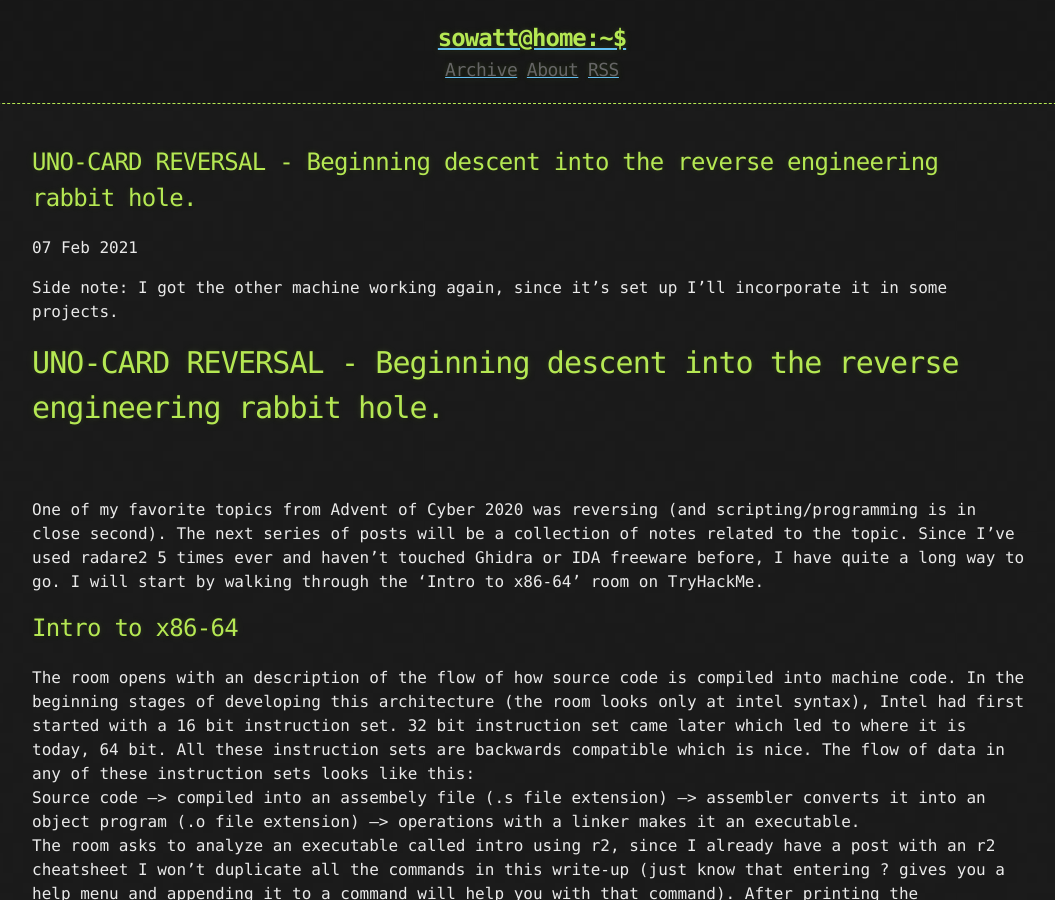
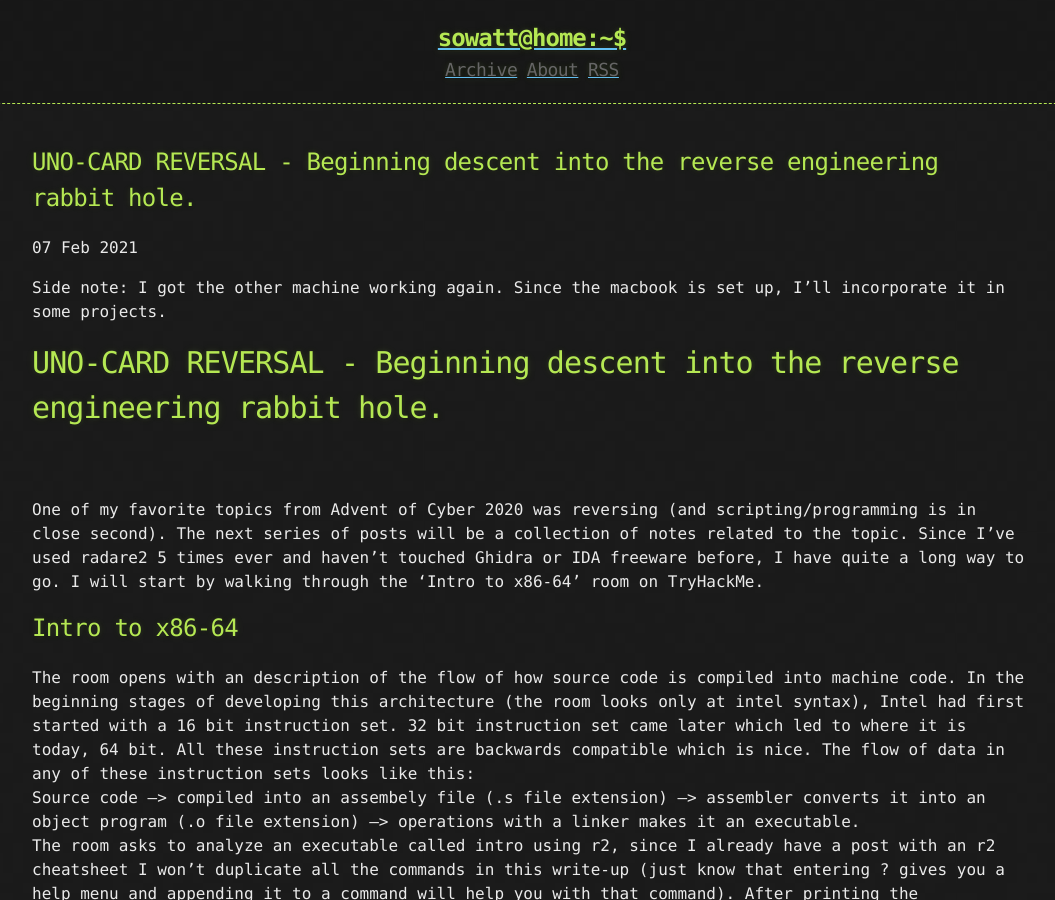
Before and after one commit to soWatt/soWatt.github.io, a Jekyll site: the page built from _posts/2021-02-07-REVERSE-ENGINEERING.md, in a window 1280 px wide and 900 px high. Shown: the whole window, without its empty margins (108-1163 px from the left). Built offline with Jekyll 4.4.1, drawn with Linux system fonts in a browser that asks for light colours.

Commit message:
Update 2021-02-07-REVERSE-ENGINEERING.md

```diff
--- a/_posts/2021-02-07-REVERSE-ENGINEERING.md
+++ b/_posts/2021-02-07-REVERSE-ENGINEERING.md
@@ -2,7 +2,7 @@
 title: UNO-CARD REVERSAL - Beginning descent into the reverse engineering rabbit hole.
 published: true
 ---
-Side note: I got the other machine working again, since it's set up I'll incorporate it in some projects.
+Side note: I got the other machine working again. Since the macbook is set up, I'll incorporate it in some projects.
 <br/>
 # [](#header-1)UNO-CARD REVERSAL - Beginning descent into the reverse engineering rabbit hole.
 <br/><br/>
```
